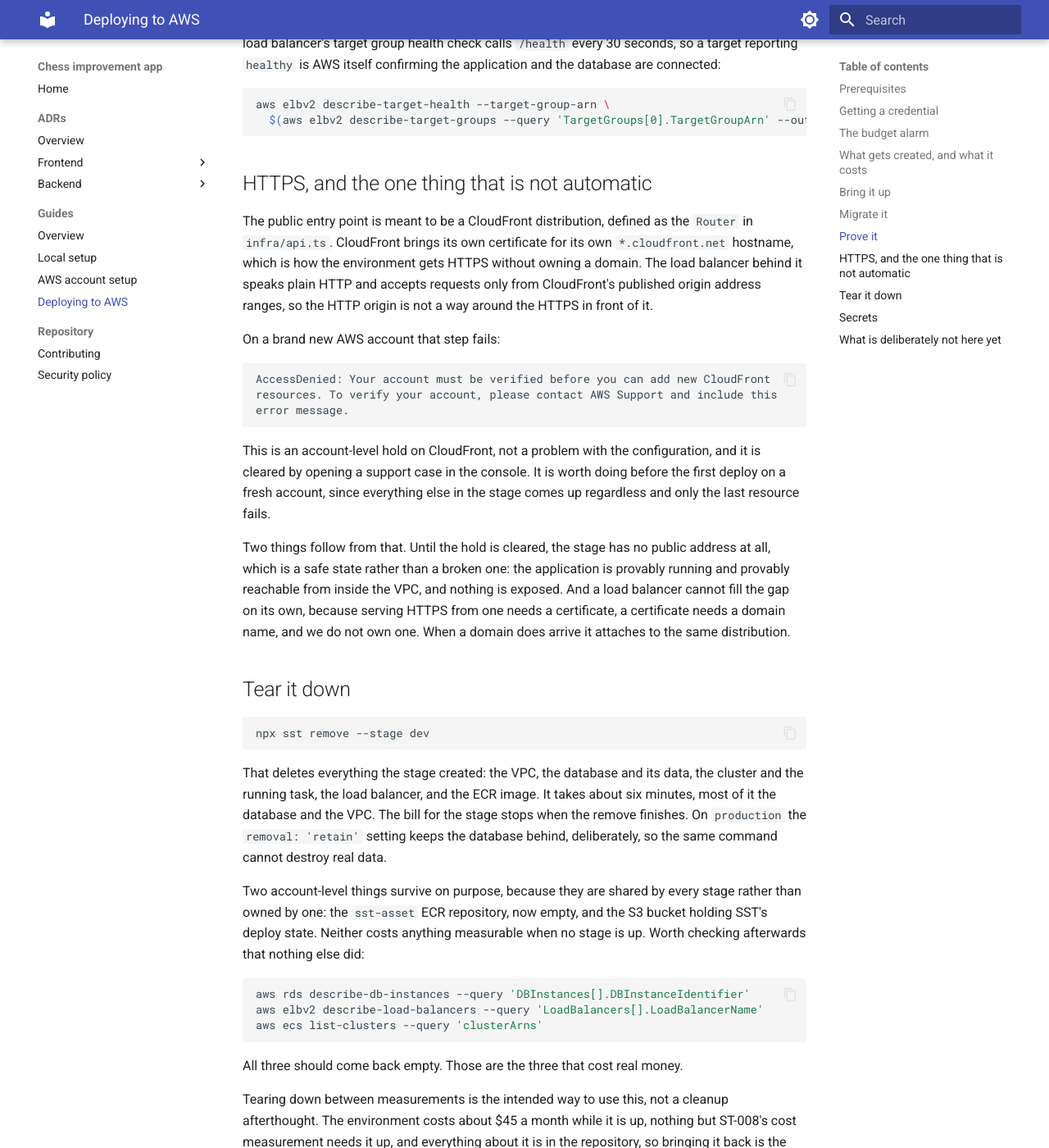
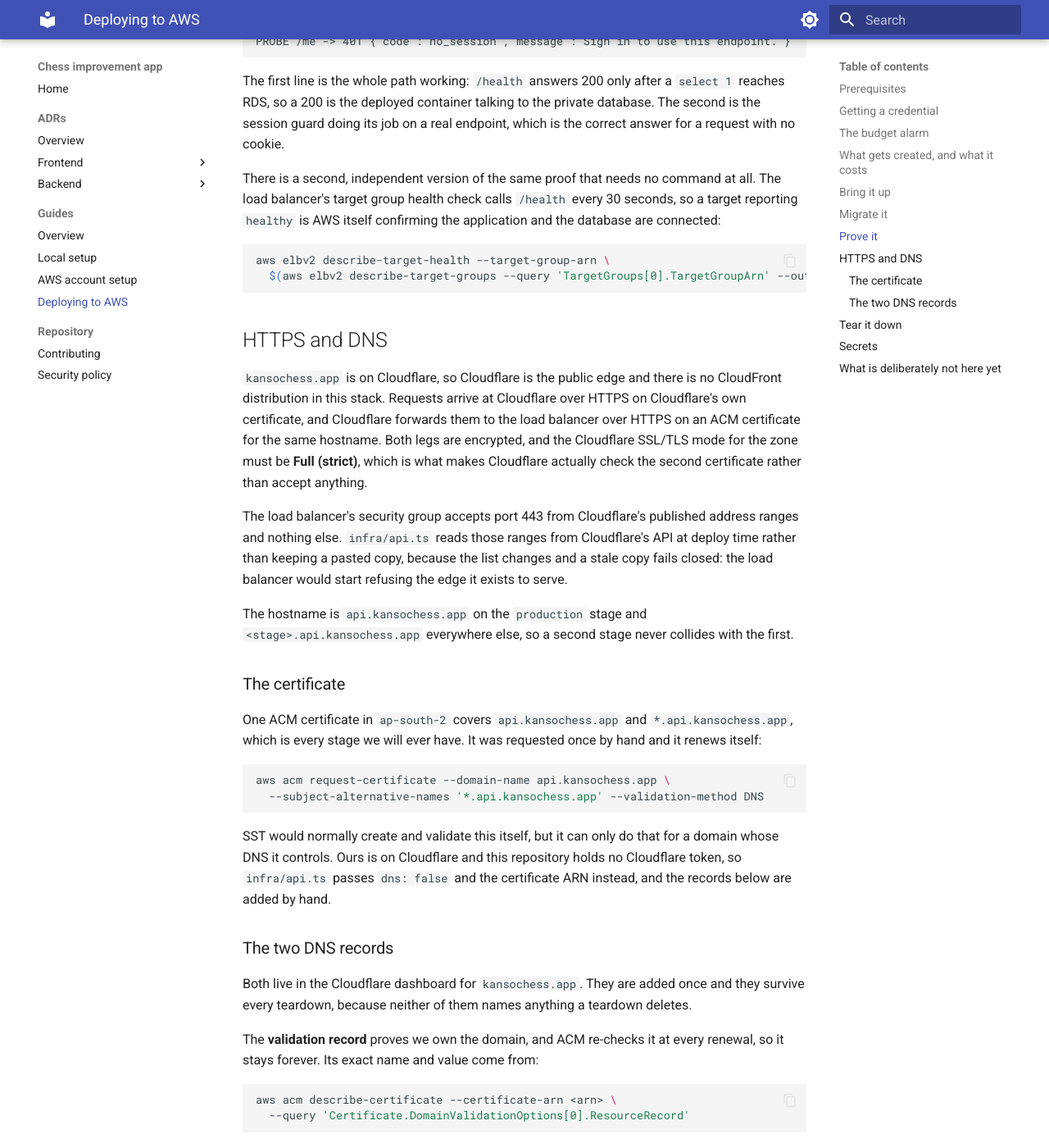
Before and after one commit to sushanth-dev/kanso-app, an MkDocs documentation site: the page built from docs/guides/deploy.md, in a window 1280 px wide and 1400 px high, scrolled down 3615 px. Shown: the whole window at 82% size. Built offline with MkDocs 1.6.1 and Material for MkDocs 9.7.7, drawn with Linux system fonts in a browser that asks for light colours; some of the changed text lies outside the part shown.

Commit message:
feat: terminate HTTPS on the load balancer behind Cloudflare
We own kansochess.app and it is on Cloudflare, which removes the reason
the CloudFront router existed. That router had also hit an account-level
hold on new CloudFront resources, so the shorter path is now also the
unblocked one.

Cloudflare holds the public hostname on its own certificate and forwards
to the load balancer over HTTPS on an ACM certificate for the same name,
with the zone set to Full (strict) so the second one is actually checked.
The load balancer's security group accepts 443 from Cloudflare's address
ranges and nothing else, which is what stops the origin being a way round
the edge. Those ranges are read from Cloudflare at deploy time rather
than pasted in, because a stale copy fails closed.

The certificate is created by hand and passed in by ARN. SST can only
provision one for a domain whose DNS it controls, and this repository
deliberately holds no Cloudflare token.

Co-Authored-By: Agent <noreply@anthropic.com>

````diff
--- a/docs/guides/deploy.md
+++ b/docs/guides/deploy.md
@@ -43,7 +43,7 @@ made, so a later pass can read the real list off a completed deploy instead of
 assembling a policy by imagination and discovering the gaps one failure at a
 time. What the first deploy is known to have touched is EC2 for the VPC and the
 security groups, RDS, ECR, ECS, ELBv2, IAM for the task roles, Secrets Manager,
-CloudWatch Logs, S3 and SSM for SST's own state, and CloudFront.
+CloudWatch Logs, ACM, and S3 and SSM for SST's own state.
 
 ## The budget alarm
 
@@ -133,10 +133,21 @@ convenience, and the one-off task costs a few cents of Fargate time.
 
 ## Prove it
 
-The service is not reachable from outside the VPC either, for the same class of
-reason: the load balancer's security group only accepts requests from
-CloudFront's origin addresses. So the checks run from inside, as another one-off
-task with a command override, pointed at the running task's private address:
+Once the DNS records below exist, the check is one line:
+
+```sh
+curl https://dev.api.kansochess.app/health
+```
+
+Expected: `{"status":"ok","database":"ok"}`. That single response proves more
+than it looks like: a valid certificate at the edge, Cloudflare reaching the
+load balancer, the load balancer reaching the task, and the task reaching the
+private database, because `/health` answers 200 only after a `select 1` returns.
+
+Before those records exist, or any time the public path is in doubt and the
+question is whether the application itself is healthy, the same checks run from
+inside the VPC as another one-off task with a command override, pointed at the
+running task's private address:
 
 ```sh
 TASK_IP=$(aws ecs describe-tasks --cluster "$CLUSTER" \
@@ -168,34 +179,76 @@ aws elbv2 describe-target-health --target-group-arn \
   $(aws elbv2 describe-target-groups --query 'TargetGroups[0].TargetGroupArn' --output text)
 ```
 
-## HTTPS, and the one thing that is not automatic
+## HTTPS and DNS
 
-The public entry point is meant to be a CloudFront distribution, defined as the
-`Router` in `infra/api.ts`. CloudFront brings its own certificate for its own
-`*.cloudfront.net` hostname, which is how the environment gets HTTPS without
-owning a domain. The load balancer behind it speaks plain HTTP and accepts
-requests only from CloudFront's published origin address ranges, so the HTTP
-origin is not a way around the HTTPS in front of it.
+`kansochess.app` is on Cloudflare, so Cloudflare is the public edge and there is
+no CloudFront distribution in this stack. Requests arrive at Cloudflare over
+HTTPS on Cloudflare's own certificate, and Cloudflare forwards them to the load
+balancer over HTTPS on an ACM certificate for the same hostname. Both legs are
+encrypted, and the Cloudflare SSL/TLS mode for the zone must be **Full
+(strict)**, which is what makes Cloudflare actually check the second
+certificate rather than accept anything.
 
-On a brand new AWS account that step fails:
+The load balancer's security group accepts port 443 from Cloudflare's published
+address ranges and nothing else. `infra/api.ts` reads those ranges from
+Cloudflare's API at deploy time rather than keeping a pasted copy, because the
+list changes and a stale copy fails closed: the load balancer would start
+refusing the edge it exists to serve.
 
-```
-AccessDenied: Your account must be verified before you can add new CloudFront
-resources. To verify your account, please contact AWS Support and include this
-error message.
+The hostname is `api.kansochess.app` on the `production` stage and
+`<stage>.api.kansochess.app` everywhere else, so a second stage never collides
+with the first.
+
+### The certificate
+
+One ACM certificate in `ap-south-2` covers `api.kansochess.app` and
+`*.api.kansochess.app`, which is every stage we will ever have. It was
+requested once by hand and it renews itself:
+
+```sh
+aws acm request-certificate --domain-name api.kansochess.app \
+  --subject-alternative-names '*.api.kansochess.app' --validation-method DNS
 ```
 
-This is an account-level hold on CloudFront, not a problem with the
-configuration, and it is cleared by opening a support case in the console. It
-is worth doing before the first deploy on a fresh account, since everything
-else in the stage comes up regardless and only the last resource fails.
+SST would normally create and validate this itself, but it can only do that for
+a domain whose DNS it controls. Ours is on Cloudflare and this repository holds
+no Cloudflare token, so `infra/api.ts` passes `dns: false` and the certificate
+ARN instead, and the records below are added by hand.
 
-Two things follow from that. Until the hold is cleared, the stage has no public
-address at all, which is a safe state rather than a broken one: the application
-is provably running and provably reachable from inside the VPC, and nothing is
-exposed. And a load balancer cannot fill the gap on its own, because serving
-HTTPS from one needs a certificate, a certificate needs a domain name, and we do
-not own one. When a domain does arrive it attaches to the same distribution.
+### The two DNS records
+
+Both live in the Cloudflare dashboard for `kansochess.app`. They are added once
+and they survive every teardown, because neither of them names anything a
+teardown deletes.
+
+The **validation record** proves we own the domain, and ACM re-checks it at
+every renewal, so it stays forever. Its exact name and value come from:
+
+```sh
+aws acm describe-certificate --certificate-arn <arn> \
+  --query 'Certificate.DomainValidationOptions[0].ResourceRecord'
+```
+
+It is a `CNAME`, and it must be **DNS only** in Cloudflare, the grey cloud. A
+proxied validation record does not resolve to what ACM is looking for and the
+certificate never leaves `PENDING_VALIDATION`.
+
+The **service record** points the hostname at the load balancer. Its value is
+the load balancer's DNS name, which only exists after the first deploy:
+
+```sh
+aws elbv2 describe-load-balancers --query 'LoadBalancers[0].DNSName' --output text
+```
+
+It is a `CNAME` and it must be **Proxied**, the orange cloud. That is what puts
+Cloudflare in front, and it is also what makes the security group rule above
+correct: unproxied, requests would come from the whole internet and the load
+balancer would refuse them.
+
+This means the very first deploy of a stage has a gap between the load balancer
+existing and the record pointing at it. Later deploys reuse the same load
+balancer name, so the record keeps working. A teardown and rebuild produces a
+new name and the service record has to be updated.
 
 ## Tear it down
 
@@ -251,8 +304,11 @@ even by accident.
   code uses.
 * **RDS Proxy.** ADR-0014 defers it until connection counts justify it. One
   Fargate task with a pool of ten connections does not.
-* **A custom domain.** It arrives when we own one, and it attaches to the
-  CloudFront distribution that is already in `infra/api.ts`.
+* **Cloudflare DNS managed by SST.** A token scoped to `Zone:DNS:Edit` on this
+  one zone would let SST create and remove the service record on every deploy,
+  which is the only manual step left in a rebuild. It is not here because a
+  token is a credential to store and rotate, and the step it removes is one
+  record edit per teardown. Worth revisiting if teardowns become frequent.
 * **Separate accounts per environment, and a narrower deploy permission set.**
   Both are recorded in [AWS account setup](aws-account-setup.md) as things a
   one-person project does not need on day one.
--- a/sst.config.ts
+++ b/sst.config.ts
@@ -27,7 +27,7 @@ export default $config({
     const database = await import('./infra/database.ts');
     const api = await import('./infra/api.ts');
     return {
-      api: api.router.url,
+      api: api.api.url,
       database: database.database.host,
     };
   },
````
Also changed, not shown: 1 other file.
